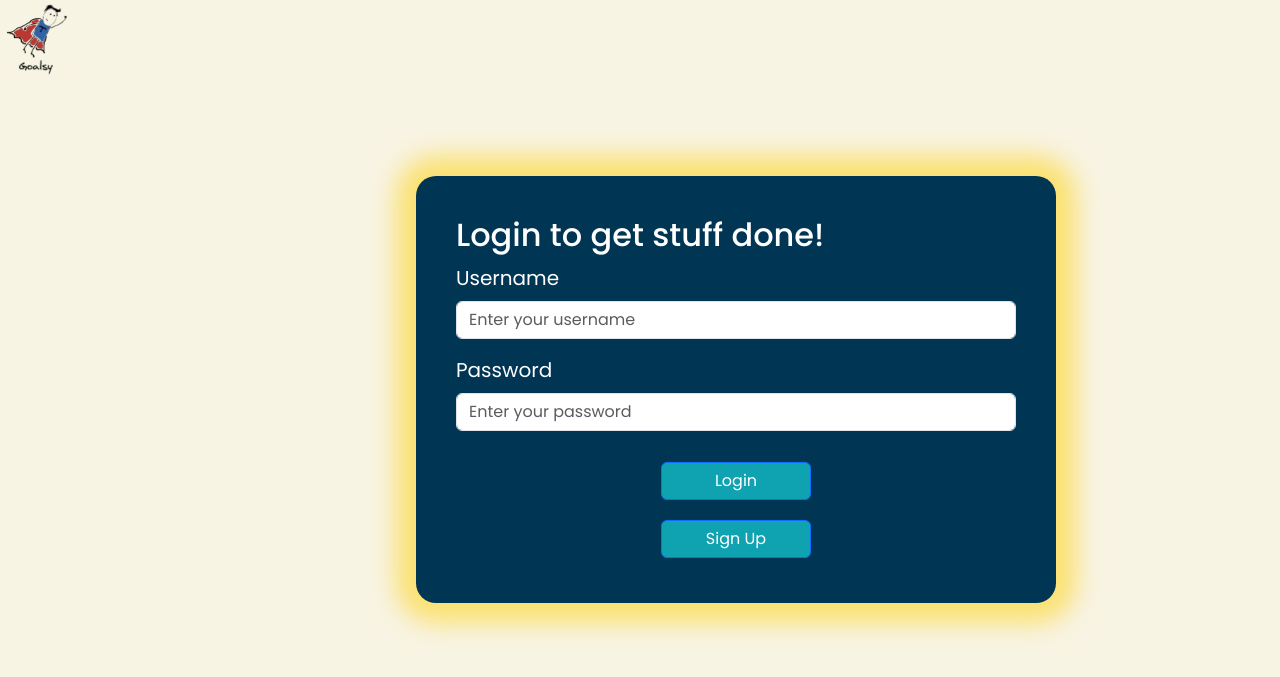
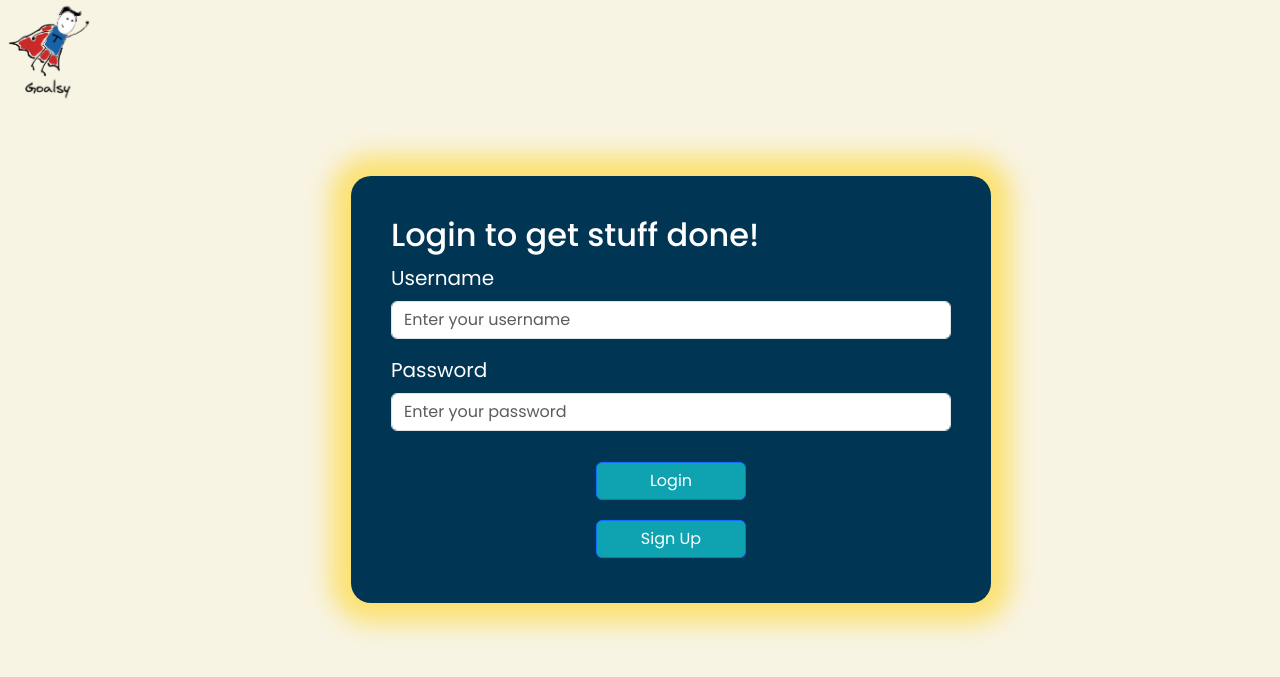
Before and after one commit to notalisk/goalsy, a Node server app: page /login in a window 1280 px wide. Shown: the top 677 px of the page. Run offline with Node 20, Linux system fonts and the light colour scheme; some libraries are stand-ins or nearby versions.

Commit message:
adding css

```diff
--- a/public/css/styles.css
+++ b/public/css/styles.css
@@ -355,14 +355,15 @@ label {
 
   100% {
     top: 20%;
-        left: 47%;
+    left: 49.1%;
     transform: translateX(-75%);
   }
 }
 
 /* Import Google font - Poppins */
 @import url('https://fonts.googleapis.com/css2?family=Poppins:wght@400;500;600&display=swap');
-*{
+
+* {
   margin: 0;
   padding: 0;
   box-sizing: border-box;
@@ -375,17 +376,18 @@ header {
 }
 
 .logo {
-  max-width: 75px;
+  max-width: 100px;
 
 }
 
-body{
+body {
   align-items: center;
   justify-content: center;
   min-height: 100vh;
   background: var(--light);
 }
-.container{
+
+.container {
   display: flex;
   width: 100%;
   gap: 10px;
@@ -393,79 +395,124 @@ body{
   max-width: 800px;
   margin: auto;
 }
-section{
+
+.container1 {
+  display: flex;
+  width: 100%;
+  gap: 10px;
+  padding: 10px;
+  max-width: 800px;
+  margin: auto;
+  margin-left: 175px;
+}
+
+.container2 {
+  display: flex;
+  width: 100%;
+  gap: 10px;
+  padding: 10px;
+  max-width: 800px;
+  margin: auto;
+  max-height: 600px;
+}
+
+section {
   background: #fff;
   border-radius: 7px;
 }
-.tools-board{
+
+.tools-board {
   width: 210px;
   padding: 15px 22px 0;
 }
-.tools-board .row{
+
+.tools-board .row {
   margin-bottom: 20px;
 }
-.row .options{
+
+.row .options {
   list-style: none;
   margin: 10px 0 0 5px;
 }
-.row .options .option{
+
+.row .options .option {
   display: flex;
   cursor: pointer;
   align-items: center;
   margin-bottom: 10px;
 }
-.option:is(:hover, .active) img{
+
+.shape-row {
+    cursor: pointer;
+    align-items: center;
+    margin-bottom: 10px;
+}
+
+.option:is(:hover, .active) img {
   filter: invert(17%) sepia(90%) saturate(3000%) hue-rotate(900deg) brightness(100%) contrast(100%);
 }
-.option :where(span, label){
+
+.option :where(span, label) {
   color: #5A6168;
   cursor: pointer;
   padding-left: 10px;
 }
-.option:is(:hover, .active) :where(span, label){
+
+.option:is(:hover, .active) :where(span, label) {
   color: #4A98F7;
 }
-.option #fill-color{
+
+.option #fill-color {
   cursor: pointer;
   height: 14px;
   width: 14px;
 }
-#fill-color:checked ~ label{
+
+#fill-color:checked~label {
   color: #4A98F7;
 }
-.option #size-slider{
+
+.option #size-slider {
   width: 100%;
   height: 5px;
   margin-top: 10px;
 }
-.colors .options{
+
+.colors .options {
   display: flex;
   justify-content: space-between;
 }
-.colors .option{
+
+.colors .option {
   height: 20px;
   width: 20px;
   border-radius: 50%;
   margin-top: 3px;
   position: relative;
 }
-.colors .option:nth-child(1){
+
+.colors .option:nth-child(1) {
   background-color: #fff;
   border: 1px solid #bfbfbf;
 }
-.colors .option:nth-child(2){
+
+.colors .option:nth-child(2) {
   background-color: #000;
 }
-.colors .option:nth-child(3){
+
+.colors .option:nth-child(3) {
   background-color: #E02020;
 }
-.colors .option:nth-child(4){
+
+.colors .option:nth-child(4) {
   background-color: #6DD400;
 }
-.colors .option:nth-child(5){
+
+.colors .option:nth-child(5) {
   background-color: #4A98F7;
 }
-.colors .option.selected::before{
+
+.colors .option.selected::before {
   position: absolute;
   content: "";
   top: 50%;
@@ -477,14 +524,17 @@ section{
   border: 2px solid #fff;
   transform: translate(-50%, -50%);
 }
-.colors .option:first-child.selected::before{
+
+.colors .option:first-child.selected::before {
   border-color: #ccc;
 }
-.option #color-picker{
+
+.option #color-picker {
   opacity: 0;
   cursor: pointer;
 }
-.buttons button{
+
+.buttons button {
   width: 100%;
   color: #fff;
   border: none;
@@ -505,20 +555,25 @@ section{
 
 #undo-btn:hover {
   color: #fff;
-  background:  #6C757D
+  background: #6C757D
 }
 
+#createHead {
+  margin-top: 10px;
+}
 
-.buttons .clear-canvas{
+.buttons .clear-canvas {
   background: #4A98F7;
   border: 1px solid #4A98F7;
   transition: all 0.7s ease;
 }
-.clear-canvas:hover{
+
+.clear-canvas:hover {
   color: #fff;
   background: #6C757D;
 }
-.buttons .save-img{
+
+.buttons .save-img {
   background: #4A98F7;
   border: 1px solid #4A98F7;
   transition: all 0.7s ease;
@@ -529,11 +584,12 @@ section{
   background: #6C757D;
 }
 
-.drawing-board{
+.drawing-board {
   flex: 1;
   overflow: hidden;
 }
-.drawing-board canvas{
+
+.drawing-board canvas {
   width: 100%;
   height: 100%;
 }
@@ -543,13 +599,16 @@ section{
     display: flex;
     flex-direction: column
   }
+
   header {
     text-align: center;
   }
+
   .tools-board {
     order: 2;
     width: 100%
   }
+
   .drawing-board {
     order: 1;
     width: 100%;
--- a/views/draw.handlebars
+++ b/views/draw.handlebars
@@ -5,7 +5,7 @@
 <body>
   <div class="container">
     <section class="tools-board">
-      <div class="row">
+      <div class="shape-row">
         <label class="title">Shapes</label>
         <ul class="options">
           <li class="option tool" id="rectangle">
--- a/views/homepage.handlebars
+++ b/views/homepage.handlebars
@@ -1,7 +1,7 @@
 <div class="spacer">
     <div class="container-fluid">
         <header>
-            <img class="transition-image" id="nav-logo" src="/images/Goalsy-logo1.png" alt="Goalsy logo1">
+            <img class="transition-image" id="nav-logo" src="/images/Goalsy_logo_transparent.png" alt="Goalsy logo1">
         </header>
     </div>
 </div>
--- a/views/login.handlebars
+++ b/views/login.handlebars
@@ -1,5 +1,5 @@
-<img class="logo" id="nav-logo" src="/images/Goalsy-logo1.png" alt="Goalsy logo1">
-<div class="container">
+<img class="logo" id="nav-logo" src="/images/Goalsy_logo_transparent.png" alt="Goalsy logo1">
+<div class="container1">
     <div class="row justify-content-center align-content-center">
         <div class="col-6">
             <div class="login backlit1">
--- a/views/profile.handlebars
+++ b/views/profile.handlebars
@@ -2,7 +2,7 @@
     <div class="container-fluid">
         <nav class="navbar navbar-expand-lg">
             <div class="container-fluid">
-                <img class="" id="nav-logo" src="/images/Goalsy-logo1.png" alt="Goalsy logo1">
+                <img class="" id="nav-logo" src="/images/Goalsy_logo_transparent.png" alt="Goalsy logo1">
                 <button class="navbar-toggler" type="button" data-bs-toggle="collapse"
                     data-bs-target="#navbarNavAltMarkup" aria-controls="navbarNavAltMarkup" aria-expanded="false"
                     aria-label="Toggle navigation">
```
Also changed, not shown: views/avatar.handlebars (deleted, +0 -69 lines), public/avatar/BrynnMelton.jpg (added), public/avatar/Gitrdun.jpg (added), public/avatar/aerasdga.jpg (added), public/avatar/asdjfgiasodg.jpg (added). Lines whose indentation alone changed are shown as unchanged.
